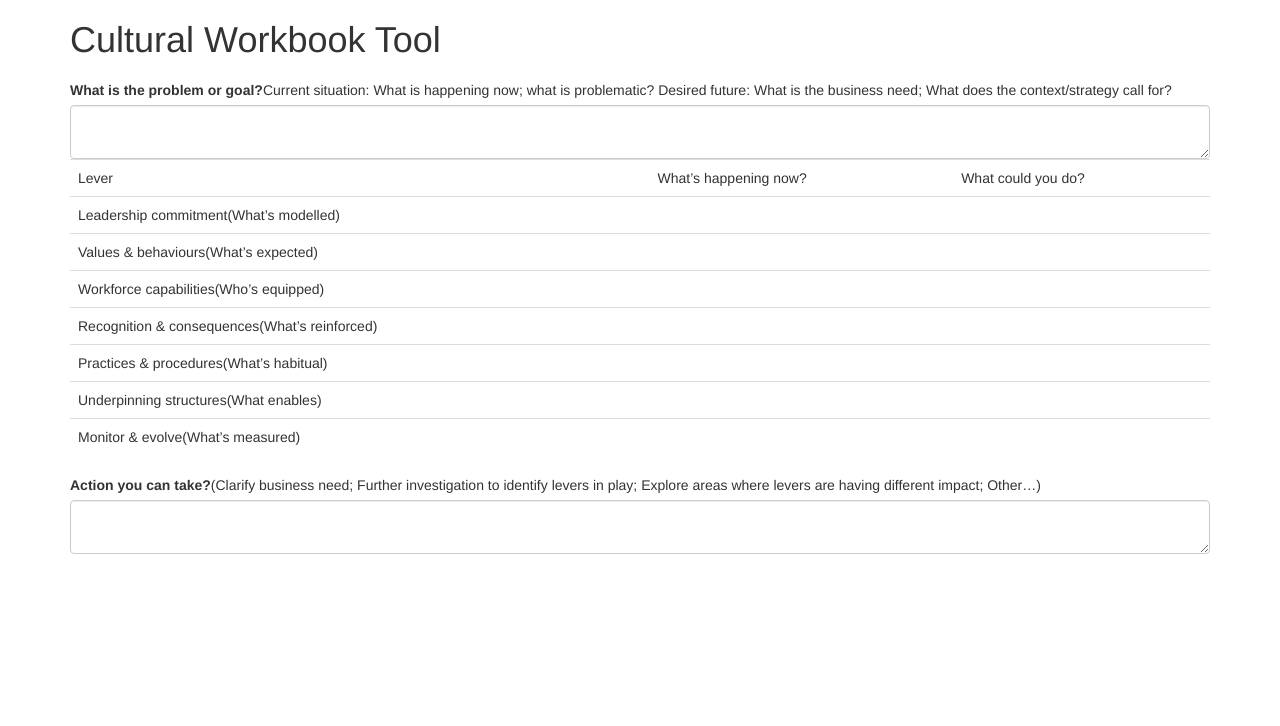
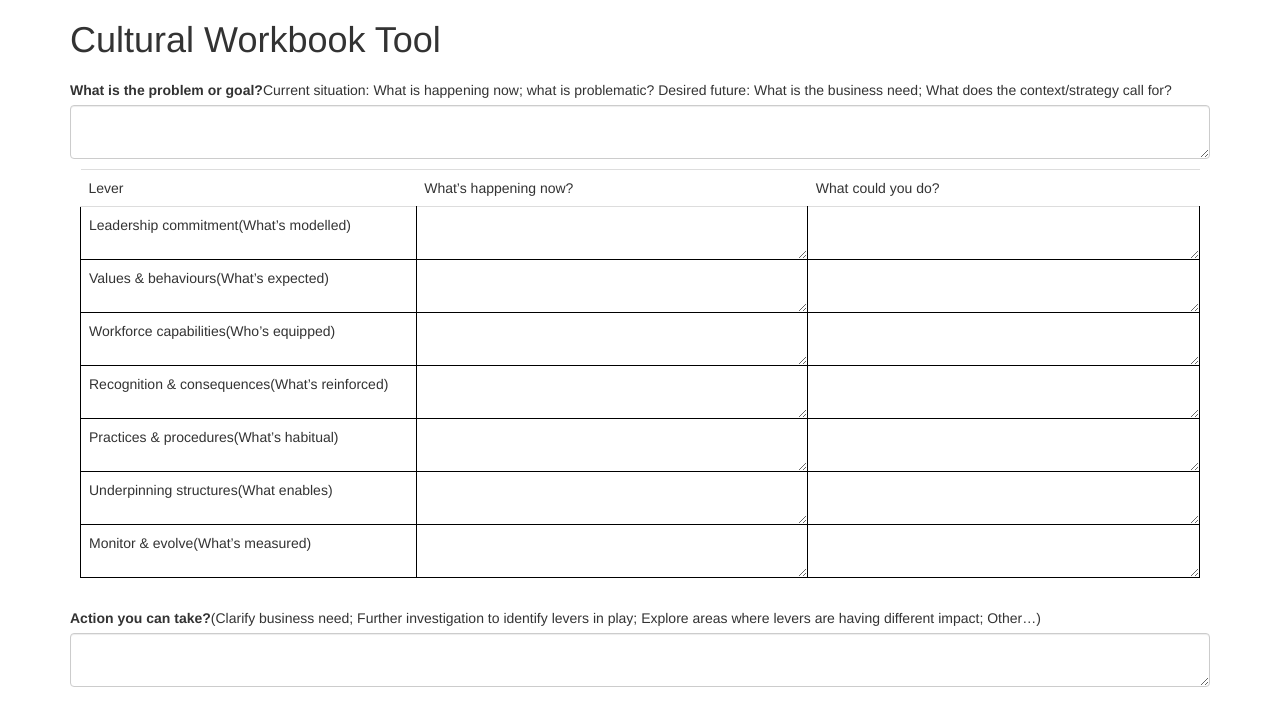
Before and after one commit to icesun/HPComponents, a PHP site: page / in a window 1280 px wide. Shown: the top 726 px of the page. Run offline with PHP 8.4, Linux system fonts and the light colour scheme; style sheets or scripts are compiled from the project's sources.

Commit message:
css of table ...

```diff
--- a/src/Components/PdfTable.js
+++ b/src/Components/PdfTable.js
@@ -23,7 +23,15 @@ export default class PdfTable extends React.Component {
         let tdArrays = tr.td_arr.map(td => {
           console.log('td', td);
 
+          /*
+          if(td.text == '') {
+
+          }
           return (<td key={'td' + uuid.v4()} className={td.classes}>{td.text}</td>);
+          */
+
+          return this.createTd(td);
+
 
         });
 
@@ -34,6 +42,32 @@ export default class PdfTable extends React.Component {
       return trArrays;
 
 
+   }
+
+   createTd(td) {
+
+
+    if(td.text != '') {
+      return (<td key={'td' + uuid.v4()} className={td.classes}>{td.text}</td>);
+    }
+
+    let embed_component = '';
+    switch(td.embed) {
+      case 'textarea':
+        embed_component = this.embed_textarea();
+        break;
+
+      default:
+        embed_component = td.embed;
+    }
+
+    return (<td key={'td' + uuid.v4()} className={td.classes}>{embed_component}</td>);
+   }
+
+   embed_textarea() {
+     return (
+       <textarea className="form-control embed_component"></textarea>
+     )
    }
 
    render() {
--- a/src/StyleSheets/PdfTable.scss
+++ b/src/StyleSheets/PdfTable.scss
@@ -1,3 +1,7 @@
+.table-responsive {
+    padding: 10px;
+}
+
 .pdftable
 {
     //border-spacing: 5px;
@@ -5,21 +9,26 @@
 
 }
 
-/*
+.th-blue, .td-blue{
+    border: 1px solid black;
+//    padding: 15px;
+}
 
-.td-blue, .th-blue{
-    border: 1px solid black;
-    padding: 15px;
+
+
+.th-blue {
+    width: 30%;
 }
 
 .td-blue {
-    //width: 35%;
-    //margin-right: 10px;
-
+    width: 35%;
 }
 
-.th-blue {
-    //width: 20%;
+.td-embed {
+    padding: 0px  !important;
 }
-
-*/
+.embed_component {
+    border-style: none;
+    resize: vertical;
+    box-shadow: none;
+}
```
Also changed, not shown: src/Components/App.js (+15 -15 lines).
